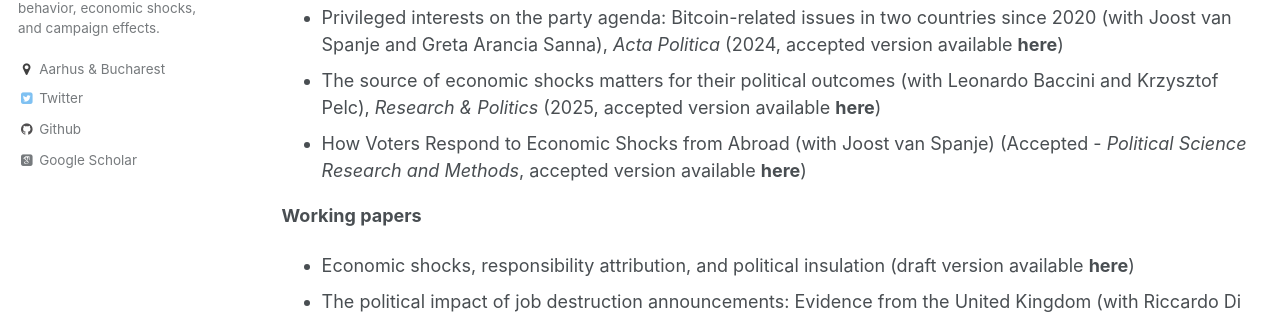
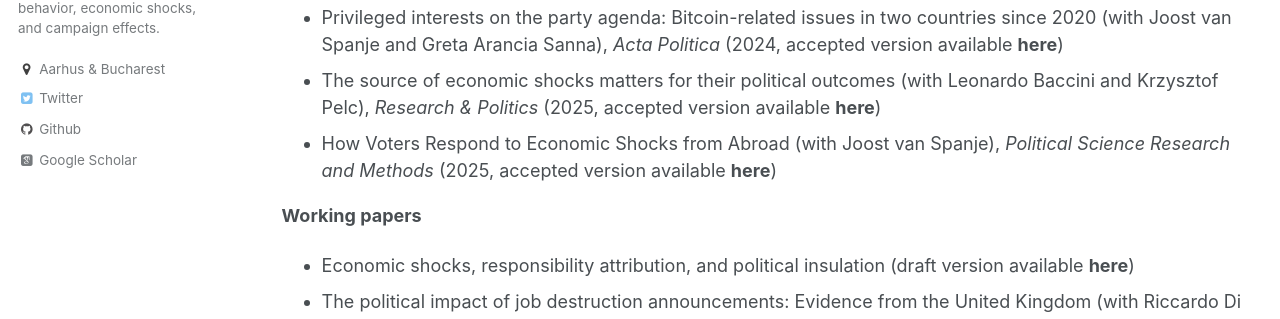
Before and after one commit to costinciobanu/costinciobanu.github.io, a Jekyll site: the page built from _pages/research.md, in a window 1280 px wide and 1210 px high. Shown: the part 427-746 px from the top of the window. Built offline with Jekyll 4.4.1, drawn with Linux system fonts in a browser that asks for light colours; some web fonts are replaced.

Commit message:
Update research.md

```diff
--- a/_pages/research.md
+++ b/_pages/research.md
@@ -12,7 +12,7 @@ author_profile: true
 * [What can de-polarize the polarizers? Affective polarization for party activists before and after elections](https://doi.org/10.1177/00104140241259453) (with [Dani Sandu](https://danisandu.eu/)), <em>Comparative Political Studies</em> (2024, accepted version available [<b>here</b>](https://www.dropbox.com/s/o2ukgnwatc79457/Ciobanu%20and%20Sandu%20-%20Affective%20polarization.pdf?dl=0))
 * [Privileged interests on the party agenda: Bitcoin-related issues in two countries since 2020](https://doi.org/10.1057/s41269-024-00380-4) (with Joost van Spanje and Greta Arancia Sanna), <em>Acta Politica</em> (2024, accepted version available [<b>here</b>](https://www.dropbox.com/scl/fi/up7l3x2z9maeufpggwu8a/Bitcoin_paper.pdf?rlkey=5rx3tgdbia94uia562cfbsh2d&st=akfqsx7r&dl=0))
 * [The source of economic shocks matters for their political outcomes](https://doi.org/10.1177/20531680251379914) (with Leonardo Baccini and Krzysztof Pelc), <em>Research &amp; Politics</em> (2025, accepted version available [<b>here</b>](https://www.dropbox.com/scl/fi/nbvjwpej33a5wfa644tgj/BCP_September2025.pdf?rlkey=m9fn27esxq0dfwo9vm2sbcmcn&st=v0udq7qj&dl=0))
-* How Voters Respond to Economic Shocks from Abroad (with Joost van Spanje) (Accepted - <em>Political Science Research and Methods</em>, accepted version available [<b>here</b>](https://www.dropbox.com/s/2sxxkjdd9ki3val/Ciobanu%20and%20van%20Spanje%20-%20Lehman.pdf?dl=0))
+* [How Voters Respond to Economic Shocks from Abroad](https://doi.org/10.1017/psrm.2025.10064) (with Joost van Spanje), <em>Political Science Research and Methods</em>  (2025, accepted version available [<b>here</b>](https://www.dropbox.com/s/2sxxkjdd9ki3val/Ciobanu%20and%20van%20Spanje%20-%20Lehman.pdf?dl=0))
 
 <b>Working papers</b>
 
```
